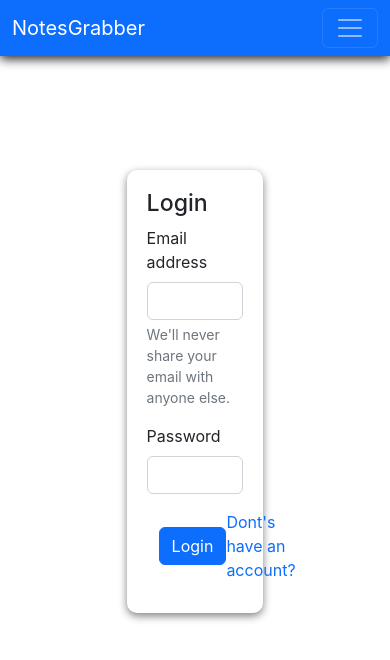
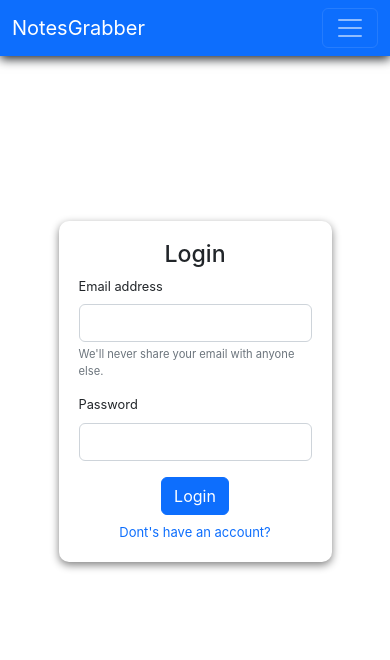
Before and after one commit to scragonrex/NotesGrabber, a React (Create React App) app: page /login in a window 390 px wide. Shown: the top 660 px of the page. Built offline with nearby package versions, Linux system fonts and the light colour scheme; the HTML template or start-up script is replaced by a standard one.

Commit message:
Responsive login page

```diff
--- a/src/App.css
+++ b/src/App.css
@@ -1,26 +1,69 @@
-i{
-  cursor:pointer;
+i {
+  cursor: pointer;
 }
 
-.linkHover{
+.linkHover {
   text-decoration: none;
   transition: 0.3s;
 }
+
 .linkHover:hover {
   font-size: large;
 }
 
-.fa-circle-plus{
+@media (max-width: 630px){
+  .linkHover{
+    font-size: small;
+  }
+}
+.fa-circle-plus {
   color: #0d6efd;
   transition: 0.3s;
 }
-.fa-circle-plus:hover{
+
+.fa-circle-plus:hover {
   color: rgb(16, 13, 172);
   transform: scale(1.3);
 }
-.fa-trash, .fa-pen-to-square {
+
+.fa-trash,
+.fa-pen-to-square {
   transition: 0.3s;
 }
-.fa-trash:hover, .fa-pen-to-square:hover{
+
+.fa-trash:hover,
+.fa-pen-to-square:hover {
   transform: scale(1.5);
 }
+
+.formCont {
+  width: 40%;
+  box-shadow: 0px 3px 8px 0px grey;
+  border-radius: 10px;
+  padding: 20px;
+}
+
+@media (max-width: 630px) {
+  .formCont {
+    width: 70%;
+  }
+}
+
+.buttons {
+  display: flex;
+  justify-content: space-between;
+  gap: 0.5rem;
+  align-items: center;
+}
+@media (max-width: 630px){
+  .buttons{
+    flex-direction: column;
+    justify-content:center;
+    align-items: center;
+  }
+}
+
+@media (max-width: 630px){
+  .heading{
+    text-align: center;
+}}
--- a/src/App.js
+++ b/src/App.js
@@ -29,13 +29,13 @@ function App() {
     <BrowserRouter>
     <Navbar/>
     <Alert alert={alert}/>
-    <div className="container">
+    <>
     <Routes>
       <Route path="/" element={<Home showAlert={showAlert}/>} />
       <Route path="/login" element={<Login showAlert={showAlert}/>} />
       <Route path="/signup" element={<Signup showAlert={showAlert}/>} />
     </Routes>
-    </div>
+    </>
   </BrowserRouter>
   </NotesState>
   </>
--- a/src/components/Login.js
+++ b/src/components/Login.js
@@ -1,4 +1,4 @@
-import React, { useState } from 'react'
+import React, { useRef, useState } from 'react'
 import { Link, useNavigate } from 'react-router-dom';
 
 const Login = (props) => {
@@ -8,8 +8,8 @@ const Login = (props) => {
     const handleSubmit = async (e) => {
         e.preventDefault();
         setIsLoading(true);
-        const response = await fetch("https://notesgrabbert1.onrender.com/api/auth/login", {
-        // const response = await fetch("http://localhost:5000/api/auth/login", {
+        // const response = await fetch("https://notesgrabbert1.onrender.com/api/auth/login", {
+        const response = await fetch("http://localhost:5000/api/auth/login", {
             method: 'POST',
             headers: {
                 'Content-type': 'application/json'
@@ -45,20 +45,20 @@ const Login = (props) => {
 
 
     return (
-        <div className="container" style={{width:"100%", height:"70vh", display:"flex", justifyContent:"center", alignItems:"center"}}>
-        <div className="container" style={{width:"40%", height:"75%", boxShadow:"0px 3px 8px 0px grey", borderRadius:'10px', padding:"20px"}}>
-            <h3>Login</h3>
-        <form onSubmit={handleSubmit}>
-            <div className="mb-3">
+        <div style={{width:"100%", height:"70vh", display:"flex", justifyContent:"center", alignItems:"center"}}>
+        <div className="formCont">
+            <h3 className='heading'>Login</h3>
+        <form style={{display:"flex", flexDirection:"column", gap:"1rem", fontSize:"0.8rem"}}onSubmit={handleSubmit}>
+            <div>
                 <label htmlFor="email" className="form-label">Email address</label>
                 <input type="email" className="form-control" value={credentials.email} id="email" name='email' aria-describedby="emailHelp" onChange={handleChange}/>
                 <div id="emailHelp" className="form-text">We'll never share your email with anyone else.</div>
             </div>
-            <div className="mb-3">
+            <div>
                 <label htmlFor="password" className="form-label">Password</label>
                 <input type="password" className="form-control" value={credentials.password} name='password' id="password" onChange={handleChange}/>
             </div>
-            <div className="container" style={{display:"flex", justifyContent:"space-between", alignItems:"center"}}>
+            <div className="buttons">
             <button type="submit" className="btn btn-primary">Login</button>
             <Link className="linkHover" to="/signup" style={{textDecoration:"none",
             }}>Dont's have an account?</Link>
--- a/src/components/Signup.js
+++ b/src/components/Signup.js
@@ -17,8 +17,8 @@ const Signup = (props) => {
     {
       const {name, email, password} = credentials;
     setIsLoading(true);
-    const response = await fetch("https://notesgrabbert1.onrender.com/api/auth/createuser", {
-    // const response = await fetch("http://localhost:5000/api/auth/createuser", {
+    // const response = await fetch("https://notesgrabbert1.onrender.com/api/auth/createuser", {
+    const response = await fetch("http://localhost:5000/api/auth/createuser", {
         method: 'POST',
         headers: {
             'Content-type': 'application/json'
--- a/src/context/notes/NotesState.js
+++ b/src/context/notes/NotesState.js
@@ -2,8 +2,8 @@ import { useState } from "react";
 import NotesContext from "./NotesContext";
 
 const NotesState = (props)=>{
-  const host = "https://notesgrabbert1.onrender.com";
-  // const host = "http://localhost:5000";
+  // const host = "https://notesgrabbert1.onrender.com";
+  const host = "http://localhost:5000";
   const notesInitial = []
 
   const [notes, setNotes] = useState(notesInitial)
```
